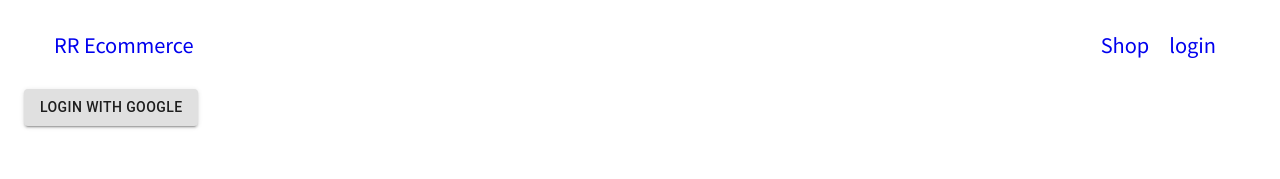
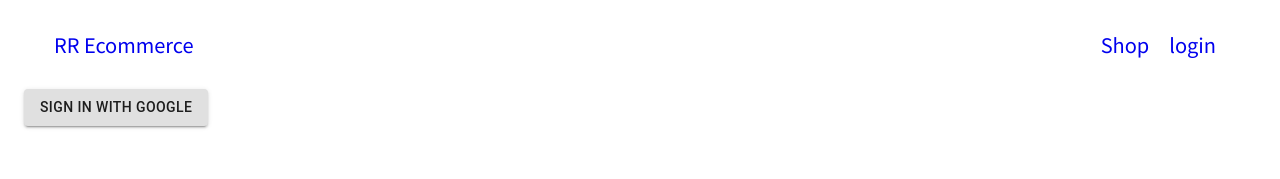
Before and after one commit to emranweb/rr-ecommerce, a React (Create React App) app: page /signin in a window 1280 px wide. Shown: the top 179 px of the page. Built offline with nearby package versions, Linux system fonts and the light colour scheme; no server answers.

Commit message:
firebas auth

```diff
--- a/src/com/header.js
+++ b/src/com/header.js
@@ -15,7 +15,7 @@ const Header = () => {
               <Link to="/shop">Shop</Link>
             </li>
             <li>
-              <Link to="/login">login</Link>
+              <Link to="/signin">login</Link>
             </li>
           </div>
         </div>
--- a/src/com/login.js
+++ b/src/com/login.js
@@ -1,14 +1,25 @@
-import React from 'react';
+import React, { useState, useEffect } from "react";
 import Button from "@material-ui/core/Button";
-import GoogleSignIn from "../firebase/config";
+import { GoogleSignIn, auth } from "../firebase/config";
 
-const Login =()=>{
-    return (
-        <div className="login-area">
-            <Button variant="contained" onClick={()=>GoogleSignIn()}>Login With Google</Button>
-        </div>
-    )
-}
+const Login = () => {
+  const [user, setUser] = useState(null);
 
+  useEffect(() => {
+    auth.onAuthStateChanged((user) => {
+      if (user) {
+        setUser(user);
+      }
+    });
+  }, []);
+
+  return (
+    <div className="login-area">
+      <Button variant="contained" onClick={() => GoogleSignIn()}>
+        {user ? "signOut" : "Sign in with Google"}
+      </Button>
+    </div>
+  );
+};
 
 export default Login;
--- a/src/firebase/config.js
+++ b/src/firebase/config.js
@@ -19,9 +19,6 @@ export const auth = firebase.auth();
 
 const provider = new firebase.auth.GoogleAuthProvider();
 
-  const GoogleSignIn = ()=>{
+export const GoogleSignIn = ()=>{
       auth.signInWithPopup(provider)
   }
-
-
-  export default GoogleSignIn;
```
